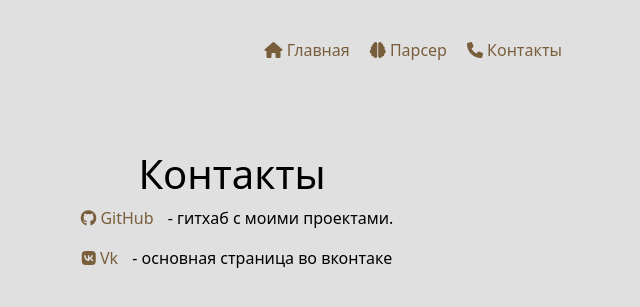
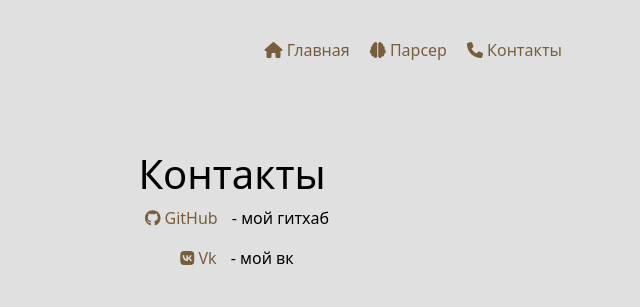
Before and after one commit to X223MM/Lab7, a Django app: page /contacts in a window 1280 px wide. Shown: the top 307 px of the page, without its empty margins (408-1048 px from the left). Run offline with Django 4.2, Linux system fonts and the light colour scheme; some libraries are stand-ins or nearby versions.

Commit message:
Update Contacts.html

```diff
--- a/main/templates/main/Contacts.html
+++ b/main/templates/main/Contacts.html
@@ -6,7 +6,7 @@
 <div class="content contacts">
     <h1>Контакты</h1>
 
-    <p><a href="https://github.com/X223MM"><i class="fa-brands fa-github"></i> GitHub</a> - гитхаб с моими проектами.</p>
-    <p><a href="https://vk.com/waflyaaa"><i class="fa-brands fa-vk"></i> Vk</a> - основная страница во вконтаке</p>
+    <p><a href="https://github.com/X223MM"><i class="fa-brands fa-github"></i> GitHub</a> - мой гитхаб</p>
+    <p><a href="https://vk.com/waflyaaa"><i class="fa-brands fa-vk"></i> Vk</a> - мой вк</p>
 </div>
 {% endblock %}
```
